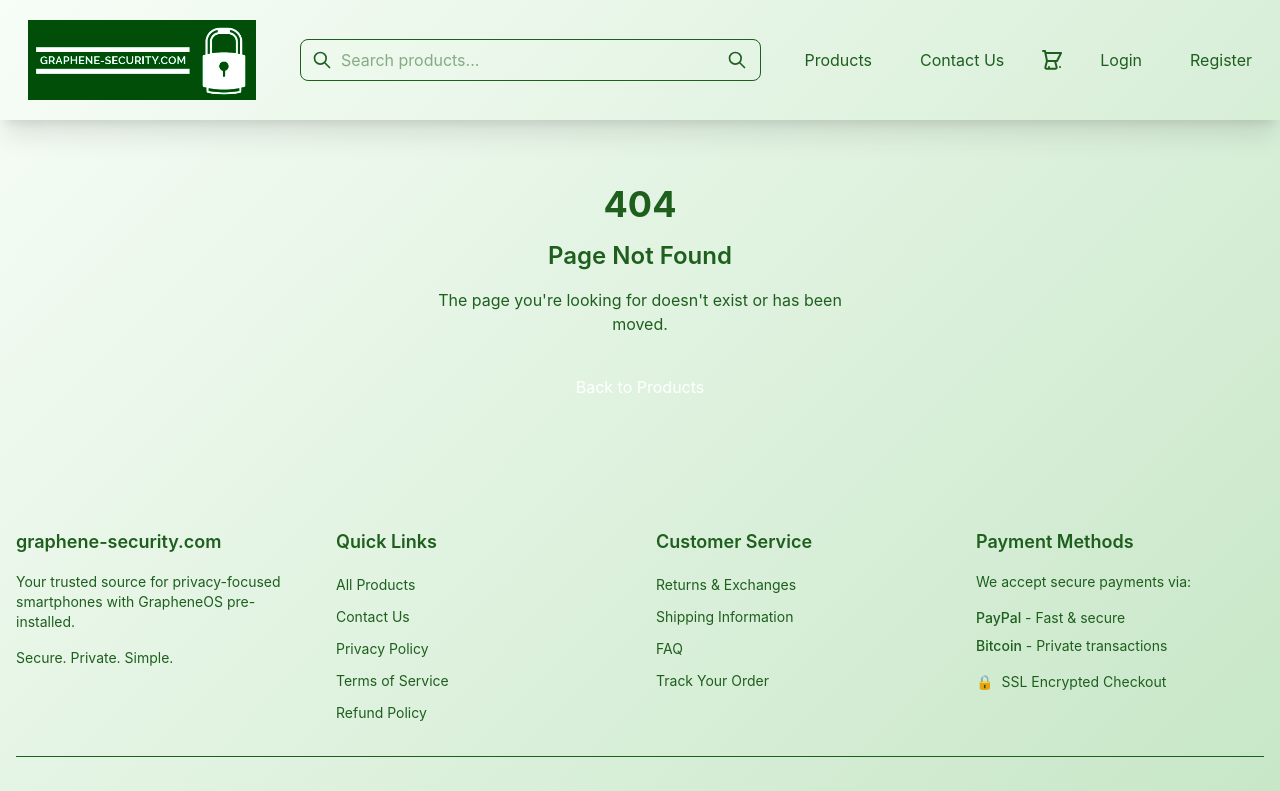
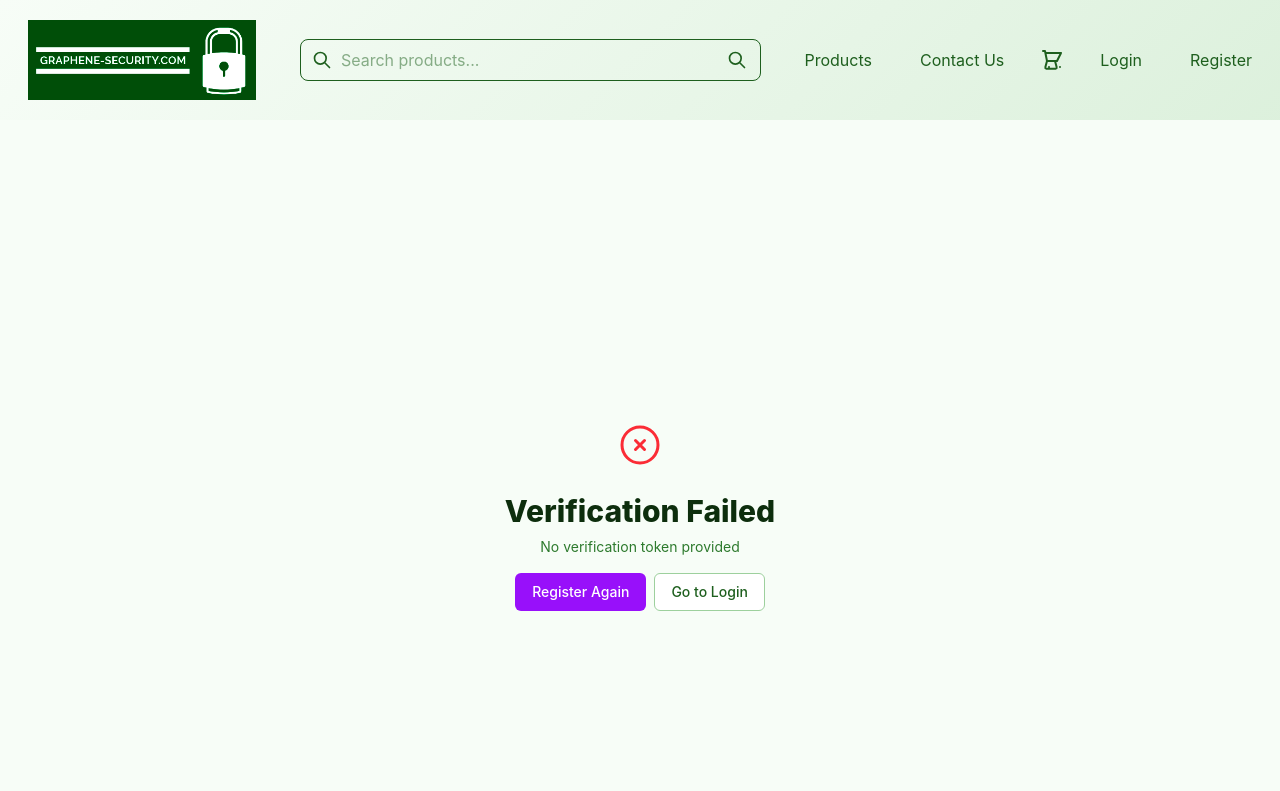
Before and after one commit to sheelmorjaria/graphene-mono, a React (Vite) app in the folder apps/frontend/: page /verify-email in a window 1280 px wide. Shown: the top 791 px of the page. Built offline with nearby package versions, Linux system fonts and the light colour scheme; no server answers.

Commit message:
Payment gateways populated correctly on checkout page

```diff
--- a/apps/frontend/src/App.jsx
+++ b/apps/frontend/src/App.jsx
@@ -10,6 +10,7 @@ import MyProfilePage from './pages/MyProfilePage';
 import ChangePasswordPage from './pages/ChangePasswordPage';
 import ForgotPasswordPage from './pages/ForgotPasswordPage';
 import ResetPasswordPage from './pages/ResetPasswordPage';
+import VerifyEmail from './pages/VerifyEmail';
 import MyAddressesPage from './pages/MyAddressesPage';
 import MyOrdersPage from './pages/MyOrdersPage';
 import OrderDetailsPage from './pages/OrderDetailsPage';
@@ -406,6 +407,9 @@ export const AppRoutes = () => {
           {/* Reset password page */}
           <Route path="/reset-password" element={<ResetPasswordPage />} />
 
+          {/* Email verification page */}
+          <Route path="/verify-email" element={<VerifyEmail />} />
+
           {/* My addresses page */}
           <Route path="/addresses" element={<MyAddressesPage />} />
 
--- /dev/null
+++ b/apps/frontend/src/pages/VerifyEmail.jsx
@@ -0,0 +1,119 @@
+import { useState, useEffect } from 'react';
+import { useNavigate, useSearchParams } from 'react-router-dom';
+import axios from 'axios';
+import { CheckCircleIcon, XCircleIcon } from '@heroicons/react/24/outline';
+
+const VerifyEmail = () => {
+  const [searchParams] = useSearchParams();
+  const navigate = useNavigate();
+  const [status, setStatus] = useState('verifying'); // verifying, success, error
+  const [message, setMessage] = useState('');
+
+  const token = searchParams.get('token');
+
+  useEffect(() => {
+    const verifyEmail = async () => {
+      if (!token) {
+        setStatus('error');
+        setMessage('No verification token provided');
+        return;
+      }
+
+      try {
+        const response = await axios.get(
+          `${import.meta.env.VITE_API_URL}/api/auth/verify-email?token=${token}`
+        );
+
+        if (response.data.success) {
+          setStatus('success');
+          setMessage('Your email has been verified successfully!');
+
+          // Redirect to login after 3 seconds
+          setTimeout(() => {
+            navigate('/login?verified=true');
+          }, 3000);
+        } else {
+          setStatus('error');
+          setMessage(response.data.error || 'Verification failed');
+        }
+      } catch (error) {
+        setStatus('error');
+        setMessage(
+          error.response?.data?.error ||
+          'An error occurred during verification. The link may be expired or invalid.'
+        );
+      }
+    };
+
+    verifyEmail();
+  }, [token, navigate]);
+
+  return (
+    <div className="min-h-screen flex items-center justify-center bg-gray-50 py-12 px-4 sm:px-6 lg:px-8">
+      <div className="max-w-md w-full space-y-8">
+        <div className="text-center">
+          {status === 'verifying' && (
+            <>
+              <div className="animate-spin rounded-full h-12 w-12 border-b-2 border-purple-600 mx-auto"></div>
+              <h2 className="mt-6 text-3xl font-extrabold text-gray-900">
+                Verifying Your Email
+              </h2>
+              <p className="mt-2 text-sm text-gray-600">
+                Please wait while we verify your email address...
+              </p>
+            </>
+          )}
+
+          {status === 'success' && (
+            <>
+              <CheckCircleIcon className="mx-auto h-12 w-12 text-green-500" />
+              <h2 className="mt-6 text-3xl font-extrabold text-gray-900">
+                Email Verified!
+              </h2>
+              <p className="mt-2 text-sm text-gray-600">
+                {message}
+              </p>
+              <p className="mt-2 text-sm text-gray-600">
+                Redirecting you to login page...
+              </p>
+              <button
+                onClick={() => navigate('/login')}
+                className="mt-4 inline-flex items-center px-4 py-2 border border-transparent text-sm font-medium rounded-md text-white bg-purple-600 hover:bg-purple-700 focus:outline-none focus:ring-2 focus:ring-offset-2 focus:ring-purple-500"
+              >
+                Go to Login
+              </button>
+            </>
+          )}
+
+          {status === 'error' && (
+            <>
+              <XCircleIcon className="mx-auto h-12 w-12 text-red-500" />
+              <h2 className="mt-6 text-3xl font-extrabold text-gray-900">
+                Verification Failed
+              </h2>
+              <p className="mt-2 text-sm text-gray-600">
+                {message}
+              </p>
+              <div className="mt-4 space-y-2">
+                <button
+                  onClick={() => navigate('/register')}
+                  className="inline-flex items-center px-4 py-2 border border-transparent text-sm font-medium rounded-md text-white bg-purple-600 hover:bg-purple-700 focus:outline-none focus:ring-2 focus:ring-offset-2 focus:ring-purple-500"
+                >
+                  Register Again
+                </button>
+                <button
+                  onClick={() => navigate('/login')}
+                  className="ml-2 inline-flex items-center px-4 py-2 border border-gray-300 text-sm font-medium rounded-md text-gray-700 bg-white hover:bg-gray-50 focus:outline-none focus:ring-2 focus:ring-offset-2 focus:ring-purple-500"
+                >
+                  Go to Login
+                </button>
+              </div>
+            </>
+          )}
+        </div>
+      </div>
+    </div>
+  );
+};
+
+export default VerifyEmail;
--- a/apps/frontend/src/services/paymentService.js
+++ b/apps/frontend/src/services/paymentService.js
@@ -13,7 +13,7 @@ export const formatCurrency = (amount) => {
 // Get available payment methods
 export const getPaymentMethods = async () => {
   try {
-    const response = await fetch(`${API_BASE_URL}/payment/methods`, {
+    const response = await fetch(`${API_BASE_URL}/payments/methods`, {
       method: 'GET',
       headers: {
         'Content-Type': 'application/json',
@@ -69,7 +69,7 @@ export const requiresPaymentMethodSetup = () => {
 // Create PayPal order
 export const createPayPalOrder = async (checkoutData) => {
   try {
-    const response = await fetch(`${API_BASE_URL}/payment/paypal/create-order`, {
+    const response = await fetch(`${API_BASE_URL}/payments/paypal/create-order`, {
       method: 'POST',
       headers: {
         'Content-Type': 'application/json',
@@ -94,7 +94,7 @@ export const createPayPalOrder = async (checkoutData) => {
 // Capture PayPal payment
 export const capturePayPalPayment = async ({ paypalOrderId, payerId }) => {
   try {
-    const response = await fetch(`${API_BASE_URL}/payment/paypal/capture`, {
+    const response = await fetch(`${API_BASE_URL}/payments/paypal/capture`, {
       method: 'POST',
       headers: {
         'Content-Type': 'application/json',
@@ -130,7 +130,7 @@ export const initializeBitcoinPayment = async (orderId) => {
       throw new Error('Authentication required. Please log in.');
     }
 
-    const response = await fetch(`${API_BASE_URL}/payment/bitcoin/initialize`, {
+    const response = await fetch(`${API_BASE_URL}/payments/bitcoin/initialize`, {
       method: 'POST',
       headers: {
         'Content-Type': 'application/json',
@@ -156,7 +156,7 @@ export const initializeBitcoinPayment = async (orderId) => {
 // Get Bitcoin payment status
 export const getBitcoinPaymentStatus = async (orderId) => {
   try {
-    const response = await fetch(`${API_BASE_URL}/payment/bitcoin/status/${orderId}`, {
+    const response = await fetch(`${API_BASE_URL}/payments/bitcoin/status/${orderId}`, {
       method: 'GET',
       headers: {
         'Content-Type': 'application/json',
```
